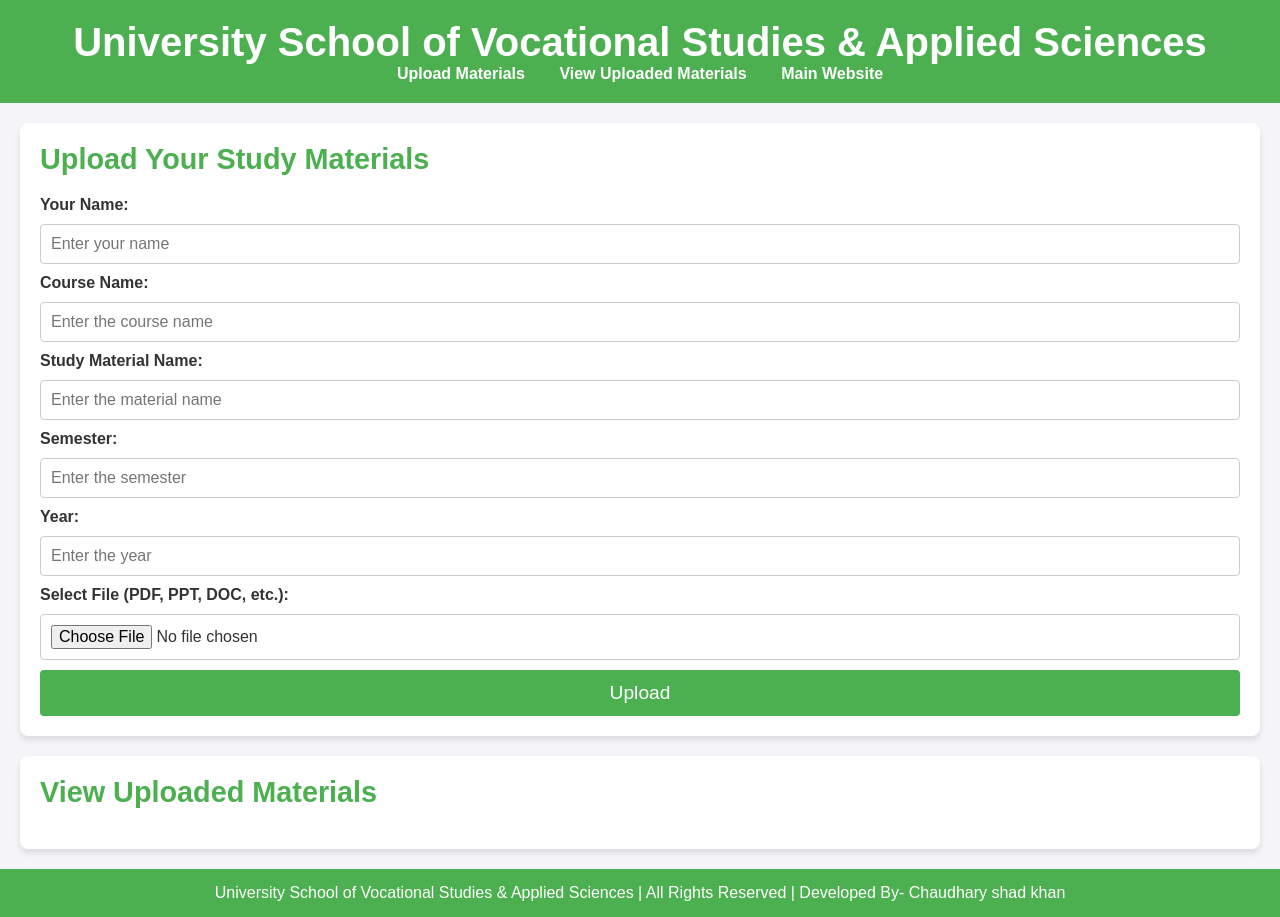
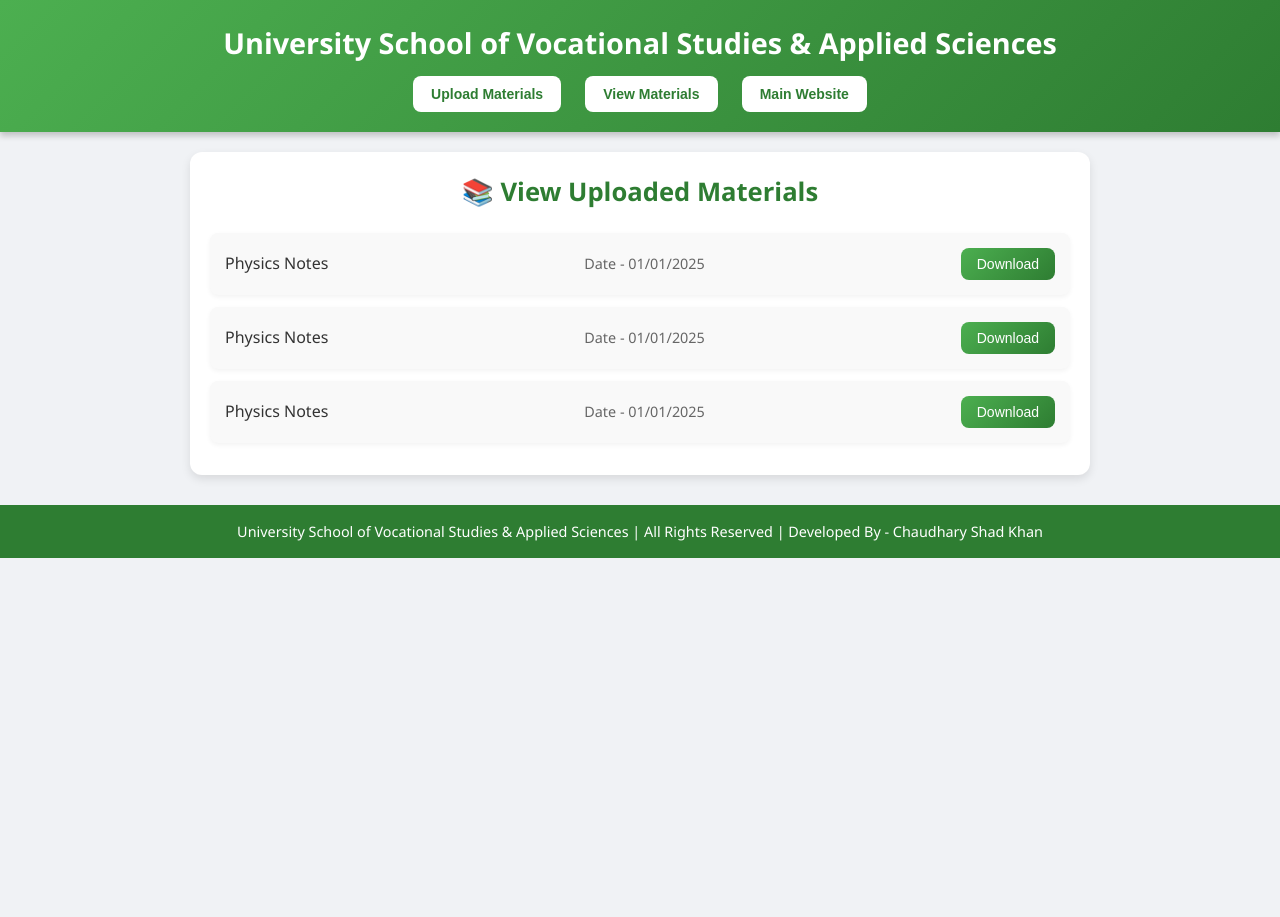
Before and after one commit to chaudharyshadkhan/University-School-of-Vocational-Studies-Applied-Sciences, a plain HTML site: page index.html in a window 1280 px wide. After the commit the page ends 800 px from the top, so only its background shows below. Drawn offline with Linux system fonts and the light colour scheme.

Commit message:
Update index.html
Signed-off-by: chaudhary shad khan <chaudharyshadkhanphysics@gmail.com>

```diff
--- a/index.html
+++ b/index.html
@@ -5,291 +5,163 @@
   <meta name="viewport" content="width=device-width, initial-scale=1.0">
   <title>University Vocational Studies - Study Material Upload</title>
   <style>
-        /* Resetting some default styles */
+    /* Reset styles */
     * {
       margin: 0;
       padding: 0;
       box-sizing: border-box;
     }
 
-        /* General Styles */
     body {
-            font-family: Arial, sans-serif;
-            background-color: #f4f4f9;
+      font-family: "Segoe UI", Arial, sans-serif;
+      background: #f0f2f5;
       color: #333;
+      line-height: 1.6;
     }
 
+    /* Header */
     header {
-            background-color: #4CAF50;
+      background: linear-gradient(135deg, #4CAF50, #2E7D32);
       color: white;
-            padding: 20px 0;
+      padding: 20px;
       text-align: center;
+      box-shadow: 0 4px 6px rgba(0,0,0,0.2);
     }
 
     header h1 {
-            font-size: 2.5em;
+      font-size: 1.8rem;
+      margin-bottom: 10px;
     }
 
     nav ul {
       list-style: none;
+      margin-top: 10px;
+    }
+
+    nav ul li {
+      display: inline-block;
+      margin: 0 10px;
+    }
+
+    nav ul li a button {
+      padding: 10px 18px;
+      border: none;
+      border-radius: 8px;
+      background: white;
+      color: #2E7D32;
+      font-weight: bold;
+      cursor: pointer;
+      transition: all 0.3s;
+    }
+
+    nav ul li a button:hover {
+      background: #e8f5e9;
+      transform: scale(1.05);
+    }
+
+    /* Section */
+    #view {
+      background: #fff;
+      margin: 20px auto;
+      padding: 20px;
+      border-radius: 12px;
+      max-width: 900px;
+      box-shadow: 0 4px 10px rgba(0,0,0,0.1);
+    }
+
+    #view h2 {
+      text-align: center;
+      font-size: 1.6rem;
+      margin-bottom: 20px;
+      color: #2E7D32;
+    }
+
+    ol {
+      list-style: none;
       padding: 0;
     }
 
-        nav ul li {
-            display: inline;
-            margin: 0 15px;
+    ol li {
+      background: #f9f9f9;
+      margin-bottom: 12px;
+      padding: 15px;
+      border-radius: 8px;
+      display: flex;
+      justify-content: space-between;
+      align-items: center;
+      box-shadow: 0 2px 5px rgba(0,0,0,0.05);
     }
 
-        nav ul li a {
-            color: white;
-            text-decoration: none;
-            font-weight: bold;
+    ol li span {
+      font-size: 0.9rem;
+      color: #666;
     }
 
-        /* Upload Section */
-        #upload {
-            background-color: #ffffff;
-            padding: 20px;
-            margin: 20px;
+    /* Download Button */
+    a button {
+      background: linear-gradient(135deg, #4CAF50, #2E7D32);
+      color: white;
+      border: none;
       border-radius: 8px;
-            box-shadow: 0px 4px 6px rgba(0, 0, 0, 0.1);
+      padding: 8px 16px;
+      font-size: 14px;
+      cursor: pointer;
+      transition: all 0.3s;
     }
 
-        #upload h2 {
-            color: #4CAF50;
-            font-size: 1.8em;
-            margin-bottom: 20px;
-        }
-
-        #upload form {
-            display: flex;
-            flex-direction: column;
-            gap: 10px;
-        }
-
-        #upload label {
-            font-weight: bold;
-        }
-
-        #upload input[type="text"],
-        #upload input[type="file"],
-        #upload input[type="number"] {
-            padding: 10px;
-            border: 1px solid #ccc;
-            border-radius: 4px;
-            font-size: 1em;
-        }
-
-        #upload button {
-            padding: 12px;
-            background-color: #4CAF50;
-            color: white;
-            border: none;
-            border-radius: 4px;
-            font-size: 1.2em;
-            cursor: pointer;
-        }
-
-        #upload button:hover {
-            background-color: #45a049;
-        }
-
-        /* View Uploaded Section */
-        #view {
-            background-color: #ffffff;
-            padding: 20px;
-            margin: 20px;
-            border-radius: 8px;
-            box-shadow: 0px 4px 6px rgba(0, 0, 0, 0.1);
-        }
-
-        #view h2 {
-            color: #4CAF50;
-            font-size: 1.8em;
-            margin-bottom: 20px;
-        }
-
-        #uploadedMaterials {
-            display: flex;
-            flex-direction: column;
-            gap: 10px;
-        }
-
-        .material-item {
-            padding: 15px;
-            background-color: #f9f9f9;
-            border-radius: 8px;
-            box-shadow: 0px 2px 4px rgba(0, 0, 0, 0.1);
-        }
-
-        .material-item p {
-            font-size: 1.1em;
-            margin-bottom: 5px;
-        }
-
-        .material-item a {
-            text-decoration: none;
-            color: #4CAF50;
-            font-weight: bold;
-        }
-
-        .material-item a:hover {
-            text-decoration: underline;
+    a button:hover {
+      background: linear-gradient(135deg, #66BB6A, #388E3C);
+      transform: scale(1.05);
     }
 
     /* Footer */
     footer {
+      margin-top: 30px;
+      background: #2E7D32;
+      color: white;
       text-align: center;
-            background-color: #4CAF50;
-            color: white;
       padding: 15px;
-            margin-top: 20px;
+      font-size: 0.9rem;
     }
   </style>
 </head>
 <body>
   <header>
-        <div class="header-container">
     <h1>University School of Vocational Studies & Applied Sciences</h1>
     <nav>
       <ul>
-                    <li><a href="#upload">Upload Materials</a></li>
-                    <li><a href="#view">View Uploaded Materials</a></li>
-                    <li><a href=" https://chaudharyshadkhan.github.io/mywebsite/">Main Website</a></li>
+        <li><a href="https://docs.google.com/forms/d/e/1FAIpQLSdrQfYIKWGJntxoz_rw19HsosDD7S-zROLMik2GcmtyoFGJRw/viewform?usp=dialog"><button>Upload Materials</button></a></li>
+        <li><a href="#view"><button>View Materials</button></a></li>
+        <li><a href="https://chaudharyshadkhan.github.io/mywebsite/"><button>Main Website</button></a></li>
       </ul>
     </nav>
-        </div>
   </header>
 
   <main>
-        <!-- Upload Section -->
-        <section id="upload">
-            <h2>Upload Your Study Materials</h2>
-            <form id="uploadForm">
-                <label for="name">Your Name:</label>
-                <input type="text" id="name" placeholder="Enter your name" required>
-
-                <label for="course">Course Name:</label>
-                <input type="text" id="course" placeholder="Enter the course name" required>
-
-                <label for="materialName">Study Material Name:</label>
-                <input type="text" id="materialName" placeholder="Enter the material name" required>
-
-                <label for="semester">Semester:</label>
-                <input type="number" id="semester" placeholder="Enter the semester" required>
-
-                <label for="year">Year:</label>
-                <input type="number" id="year" placeholder="Enter the year" required>
-
-                <label for="file">Select File (PDF, PPT, DOC, etc.):</label>
-                <input type="file" id="file" required>
-
-                <button type="submit">Upload</button>
-            </form>
-        </section>
-
-        <!-- View Uploaded Section -->
     <section id="view">
-            <h2>View Uploaded Materials</h2>
-            <div id="uploadedMaterials">
-                <!-- Display uploaded materials here -->
-            </div>
+      <h2>📚 View Uploaded Materials</h2>
+      <ol>
+        <li>
+          Physics Notes
+          <span>Date - 01/01/2025</span>
+          <a href="file.pdf" download><button>Download</button></a>
+        </li>
+        <li>
+          Physics Notes
+          <span>Date - 01/01/2025</span>
+          <a href="file.pdf" download><button>Download</button></a>
+        </li>
+        <li>
+          Physics Notes
+          <span>Date - 01/01/2025</span>
+          <a href="file.pdf" download><button>Download</button></a>
+        </li>
+      </ol>
     </section>
   </main>
 
   <footer>
-        <p>University School of Vocational Studies & Applied Sciences | All Rights Reserved | Developed By- Chaudhary shad khan</p>
+    University School of Vocational Studies & Applied Sciences | All Rights Reserved | Developed By - Chaudhary Shad Khan
   </footer>
-
-    <script>
-        // Function to get current date in format: YYYY-MM-DD
-        function getCurrentDate() {
-            const date = new Date();
-            const year = date.getFullYear();
-            const month = String(date.getMonth() + 1).padStart(2, '0'); // Month is 0-indexed
-            const day = String(date.getDate()).padStart(2, '0');
-            return `${year}-${month}-${day}`;
-        }
-
-        // Load uploaded materials from Local Storage
-        function loadUploadedMaterials() {
-            const materials = JSON.parse(localStorage.getItem("uploadedMaterials")) || [];
-            materials.forEach(material => {
-                displayMaterial(material);
-            });
-        }
-
-        // Function to display a material
-        function displayMaterial(material) {
-            const materialDiv = document.createElement("div");
-            materialDiv.classList.add("material-item");
-
-            const materialInfo = document.createElement("p");
-            materialInfo.innerText = `Course: ${material.course} | Material: ${material.materialName} | Semester: ${material.semester} | Year: ${material.year} | Date: ${material.uploadDate} | Uploaded by: ${material.name}`;
-
-            const fileName = document.createElement("p");
-            fileName.innerText = `File: ${material.fileName}`;
-
-            const downloadLink = document.createElement("a");
-            downloadLink.href = material.fileUrl;
-            downloadLink.download = material.fileName;
-            downloadLink.innerText = "Download Material";
-
-            materialDiv.appendChild(materialInfo);
-            materialDiv.appendChild(fileName);
-            materialDiv.appendChild(downloadLink);
-
-            document.getElementById("uploadedMaterials").appendChild(materialDiv);
-        }
-
-        // Simple frontend functionality for the upload form and displaying materials
-        document.getElementById("uploadForm").addEventListener("submit", function(event) {
-            event.preventDefault();
-
-            const name = document.getElementById("name").value;
-            const course = document.getElementById("course").value;
-            const materialName = document.getElementById("materialName").value;
-            const semester = document.getElementById("semester").value;
-            const year = document.getElementById("year").value;
-            const file = document.getElementById("file").files[0];
-            const uploadDate = getCurrentDate(); // Get current date
-
-            if (name && course && materialName && semester && year && file) {
-                // Simulate file download link
-                const fileUrl = URL.createObjectURL(file);
-                const fileName = file.name;
-
-                // Create material object to store
-                const material = {
-                    name,
-                    course,
-                    materialName,
-                    semester,
-                    year,
-                    uploadDate,
-                    fileName,
-                    fileUrl
-                };
-
-                // Retrieve existing materials from Local Storage
-                const materials = JSON.parse(localStorage.getItem("uploadedMaterials")) || [];
-                materials.push(material);
-
-                // Save updated list of materials to Local Storage
-                localStorage.setItem("uploadedMaterials", JSON.stringify(materials));
-
-                // Display uploaded material
-                displayMaterial(material);
-
-                // Clear form
-                document.getElementById("uploadForm").reset();
-            } else {
-                alert("Please provide all the necessary details.");
-            }
-        });
-
-        // Load materials on page load
-        window.onload = loadUploadedMaterials;
-    </script>
 </body>
 </html>
```
Lines whose indentation alone changed are shown as unchanged.
